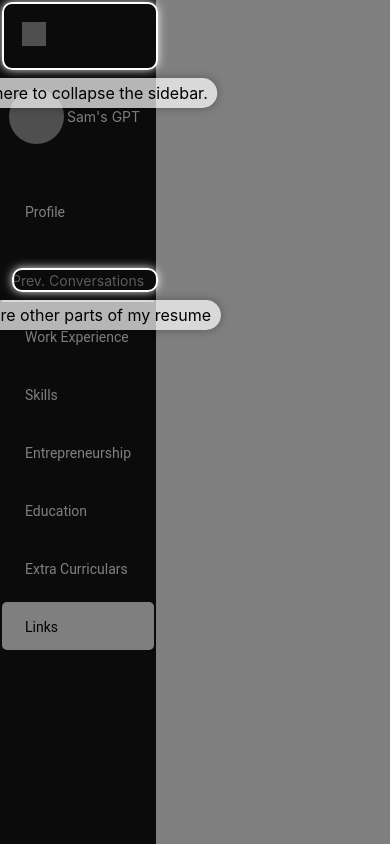
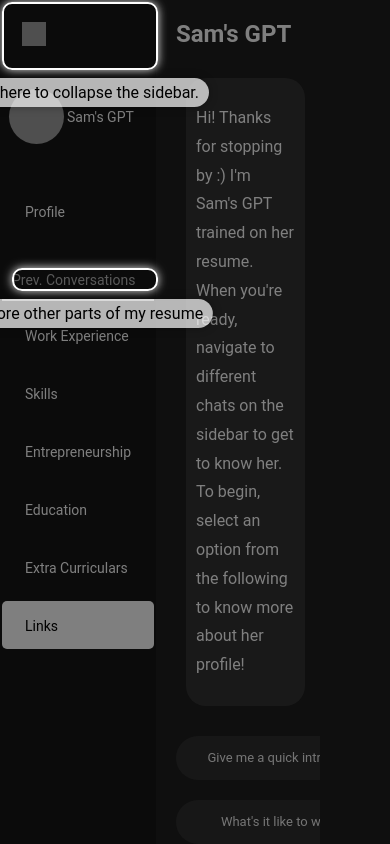
Before and after one commit to sampear12/samsgpt, a React (Create React App) app: page /#/links in a window 390 px wide. Shown: the top 844 px of the page. Built offline with nearby package versions, Linux system fonts and the light colour scheme; grey boxes are pictures that could not be loaded; the HTML template or start-up script is replaced by a standard one.

Commit message:
updated phone view

```diff
--- a/src/App.css
+++ b/src/App.css
@@ -1,6 +1,19 @@
-/* Existing styles for the sidebar */
+body {
+  margin: 0;
+  font-family: 'Roboto', sans-serif;
+  background-color: #1e1e1e;
+  color: white;
+  overflow: hidden; /* Prevent scrolling on the entire page */
+}
+
+.App {
+  display: flex;
+  height: 100vh;
+  overflow: hidden; /* Ensure the App container does not scroll */
+}
+
 .sidebar {
-  width: 70px; /* Width for the collapsed sidebar */
+  width: 70px; /* Adjusted width for the collapsed sidebar */
   background-color: #b40c0c;
   flex-shrink: 0; /* Prevent shrinking */
   position: fixed; /* Fixes the sidebar in place */
@@ -9,10 +22,9 @@
   transition: width 0.3s ease; /* Smooth transition for collapsing */
 }
 
-/* Adjusted styles for main-content */
 .main-content {
   flex-grow: 1;
-  margin-left: 70px; /* This should match the sidebar's width when collapsed */
+  margin-left: 0px; /* Matches the width of the collapsed sidebar */
   height: 100vh;
   overflow-y: auto; /* Allow vertical scrolling only */
   overflow-x: hidden; /* Prevent horizontal scrolling */
@@ -21,25 +33,6 @@
   width: calc(100% - 70px); /* Dynamically calculate the width */
 }
 
-/* Expanded state for main-content when sidebar is expanded */
 .main-content.expanded {
-  margin-left: 240px; /* Adjust this based on expanded sidebar width */
-  width: calc(100% - 240px); /* Dynamically calculate the width */
+  margin-left: 2px; /* Adjust this based on expanded sidebar width */
 }
-
-/* Optional: Adjustments for mobile view */
-@media (max-width: 768px) {
-  .sidebar {
-    width: 50px; /* Slightly smaller width for mobile */
-  }
-
-  .main-content {
-    margin-left: 50px; /* Adjust margin to match the mobile sidebar width */
-    width: calc(100% - 50px); /* Adjust content width */
-  }
-
-  .main-content.expanded {
-    margin-left: 200px; /* Adjust based on expanded mobile sidebar width */
-    width: calc(100% - 200px); /* Adjust content width */
-  }
-}
```
